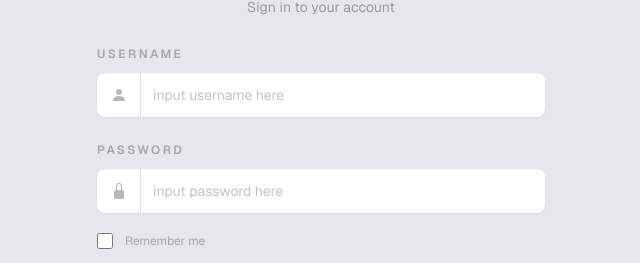
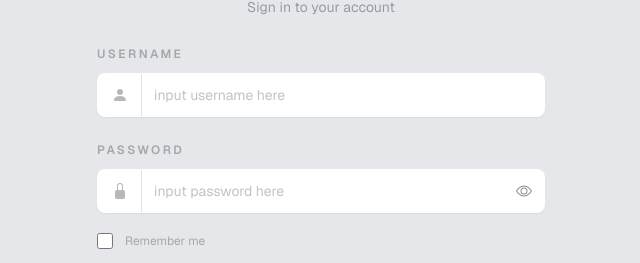
Before and after one commit to Me-moir/Serenity-Cove-Private-Resort, a Next.js app: page /login in a window 1280 px wide. Shown: the part 269-532 px from the top of the page, without its empty margins (319-959 px from the left). Built offline with nearby package versions, Linux system fonts and the light colour scheme.

Commit message:
Beta build v2.0 - Auth

```diff
--- a/app/login/page.tsx
+++ b/app/login/page.tsx
@@ -3,7 +3,7 @@
 import Image from "next/image";
 import { useRouter } from "next/navigation";
 import { useState } from "react";
-import { LockFill, PersonFill } from "react-bootstrap-icons";
+import { Eye, EyeSlash, LockFill, PersonFill } from "react-bootstrap-icons";
 
 const ADMIN_USERNAME = "admin";
 const ADMIN_PASSWORD = "admin";
@@ -14,6 +14,8 @@ export default function LoginPage() {
   const [username, setUsername] = useState("");
   const [password, setPassword] = useState("");
   const [rememberMe, setRememberMe] = useState(false);
+  const [showPassword, setShowPassword] = useState(false);
+  const [capsLockOn, setCapsLockOn] = useState(false);
   const [errorMessage, setErrorMessage] = useState("");
   const [isLoading, setIsLoading] = useState(false);
 
@@ -46,6 +48,8 @@ export default function LoginPage() {
     setAuthCookie();
     router.push("/dashboard/summary");
   };
+
+  const hasError = Boolean(errorMessage);
 
   return (
     <div className="flex min-h-screen items-center justify-center bg-[#e6e7eb] px-4 text-[#555556]">
@@ -81,8 +85,18 @@ export default function LoginPage() {
             <label className="text-xs font-semibold uppercase tracking-[0.2em] text-[#a6a6ab]">
               Username
             </label>
-            <div className="mt-2 flex h-11 items-center rounded-lg bg-white shadow-sm">
-              <span className="flex h-full w-11 items-center justify-center border-r border-[#e1e1e6] text-[#b8b8bc]">
+            <div
+              className={`mt-2 flex h-11 items-center rounded-lg bg-white shadow-sm transition ${
+                hasError
+                  ? "ring-1 ring-red-400"
+                  : "border border-transparent"
+              }`}
+            >
+              <span
+                className={`flex h-full w-11 items-center justify-center border-r text-[#b8b8bc] ${
+                  hasError ? "border-red-200" : "border-[#e1e1e6]"
+                }`}
+              >
                 <PersonFill size={16} />
               </span>
               <input
@@ -91,7 +105,12 @@ export default function LoginPage() {
                 autoComplete="username"
                 required
                 value={username}
-                onChange={(event) => setUsername(event.target.value)}
+                onChange={(event) => {
+                  setUsername(event.target.value);
+                  if (errorMessage) {
+                    setErrorMessage("");
+                  }
+                }}
                 placeholder="input username here"
                 className="h-full flex-1 bg-transparent px-3 text-sm text-[#4a4a4d] placeholder:text-[#c2c2c7] focus:outline-none"
                 aria-label="Username"
@@ -103,22 +122,53 @@ export default function LoginPage() {
             <label className="text-xs font-semibold uppercase tracking-[0.2em] text-[#a6a6ab]">
               Password
             </label>
-            <div className="mt-2 flex h-11 items-center rounded-lg bg-white shadow-sm">
-              <span className="flex h-full w-11 items-center justify-center border-r border-[#e1e1e6] text-[#b8b8bc]">
+            <div
+              className={`mt-2 flex h-11 items-center rounded-lg bg-white shadow-sm transition ${
+                hasError
+                  ? "ring-1 ring-red-400"
+                  : "border border-transparent"
+              }`}
+            >
+              <span
+                className={`flex h-full w-11 items-center justify-center border-r text-[#b8b8bc] ${
+                  hasError ? "border-red-200" : "border-[#e1e1e6]"
+                }`}
+              >
                 <LockFill size={16} />
               </span>
               <input
                 name="password"
-                type="password"
+                type={showPassword ? "text" : "password"}
                 autoComplete="current-password"
                 required
                 value={password}
-                onChange={(event) => setPassword(event.target.value)}
+                onChange={(event) => {
+                  setPassword(event.target.value);
+                  if (errorMessage) {
+                    setErrorMessage("");
+                  }
+                }}
+                onKeyDown={(event) => setCapsLockOn(event.getModifierState("CapsLock"))}
+                onKeyUp={(event) => setCapsLockOn(event.getModifierState("CapsLock"))}
+                onBlur={() => setCapsLockOn(false)}
                 placeholder="input password here"
                 className="h-full flex-1 bg-transparent px-3 text-sm text-[#4a4a4d] placeholder:text-[#c2c2c7] focus:outline-none"
                 aria-label="Password"
               />
+              <button
+                type="button"
+                onClick={() => setShowPassword((value) => !value)}
+                className="h-full px-3 text-[#8f8f92]"
+                aria-label={showPassword ? "Hide password" : "Show password"}
+              >
+                {showPassword ? <EyeSlash size={16} /> : <Eye size={16} />}
+              </button>
             </div>
+            {capsLockOn ? (
+              <p className="mt-2 text-xs text-[#c06a00]">
+                Caps Lock is on.
+              </p>
+            ) : null}
           </div>
 
           <label className="flex items-center gap-3 text-xs text-[#a6a6ab]">
--- a/components/layout/Sidebar.tsx
+++ b/components/layout/Sidebar.tsx
@@ -107,7 +107,7 @@ const settingsNavItems: SidebarNavItem[] = [
 const mainTabNavItems: MainTabNavItem[] = [
   {
     id: "HomeDashboard",
-    label: "Summary",
+    label: "Home Dashboard",
     href: "/dashboard/summary",
     icon: House
   },
@@ -190,7 +190,7 @@ export default function Sidebar({
   const activeIndex = navItems.findIndex((item) => item.href === activePath);
   const activeBarWidth = INNER_SIDEBAR_WIDTH;
   const titleMap: Record<string, { label: string; title?: string }> = {
-    HomeDashboard: { label: "Summary" },
+    HomeDashboard: { label: "Home", title: "Dashboard" },
     RecordsManagement: { label: "Records", title: "Management" },
     CleaningSchedule: { label: "Cleaning", title: "Schedule" },
     ReportsAnalytics: { label: "Reports", title: "Analytics" },
@@ -285,7 +285,7 @@ export default function Sidebar({
 
   const sidebarContent = (
     <div className="flex h-full flex-col">
-      <div className="flex items-center justify-between px-4 pt-6">
+      <div className="hidden items-center justify-between px-4 pt-6 md:flex">
         <div className="leading-tight">
           <div className="text-xs uppercase tracking-[0.3em] text-text-muted">
             {activeTitle.label}
@@ -343,8 +343,6 @@ export default function Sidebar({
                     }
 
                     const isActiveSubItem = activePath === href;
-
-
                     return (
                       <button
                         key={`${section.id}-${item.label}`}
@@ -352,7 +350,7 @@ export default function Sidebar({
                         onClick={() => handleMobileNavigate(href)}
                         className={`flex h-10 w-full items-center gap-2 rounded-xl px-2 text-left text-sm transition ${
                           isActiveSubItem
-                            ? "bg-topbar/85 text-text-on-dark"
+                            ? "bg-topbar text-text-on-dark shadow-sm"
                             : "text-text-on-light hover:bg-shell"
                         }`}
                       >
--- a/components/layout/SidebarIconRail.tsx
+++ b/components/layout/SidebarIconRail.tsx
@@ -20,7 +20,12 @@ import {
 import { useTheme } from "@/components/theme/ThemeProvider";
 
 const topTabs = [
-  { id: "HomeDashboard", href: "/dashboard/summary", icon: House, label: "Summary" },
+  {
+    id: "HomeDashboard",
+    href: "/dashboard/summary",
+    icon: House,
+    label: "Home Dashboard"
+  },
   {
     id: "RecordsManagement",
     href: "/dashboard/records/subtab-1",
```
